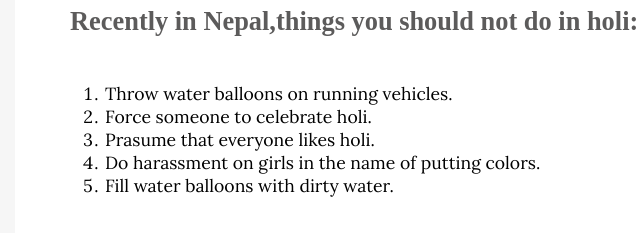
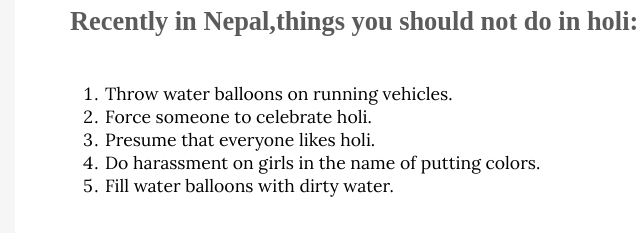
Before and after one commit to PrajjwolShrestha/PrajjwolShrestha.github.io, a plain HTML site: page holi.html in a window 1280 px wide. Shown: the part 1285-1518 px from the top of the page, 49-689 px from the left. Drawn offline with nearby package versions, Linux system fonts and the light colour scheme; a web font is replaced by a local one.

Commit message:
spelling correction

```diff
--- a/holi.html
+++ b/holi.html
@@ -75,7 +75,7 @@
               <li>Throw water balloons on running vehicles.
               </li>
               <li>Force someone to celebrate holi.</li>
-              <li>Prasume that everyone likes holi.</li>
+              <li>Presume that everyone likes holi.</li>
               <li>Do harassment on girls in the name of putting colors.</li>
               <li>Fill water balloons with dirty water.
               </li>
```
